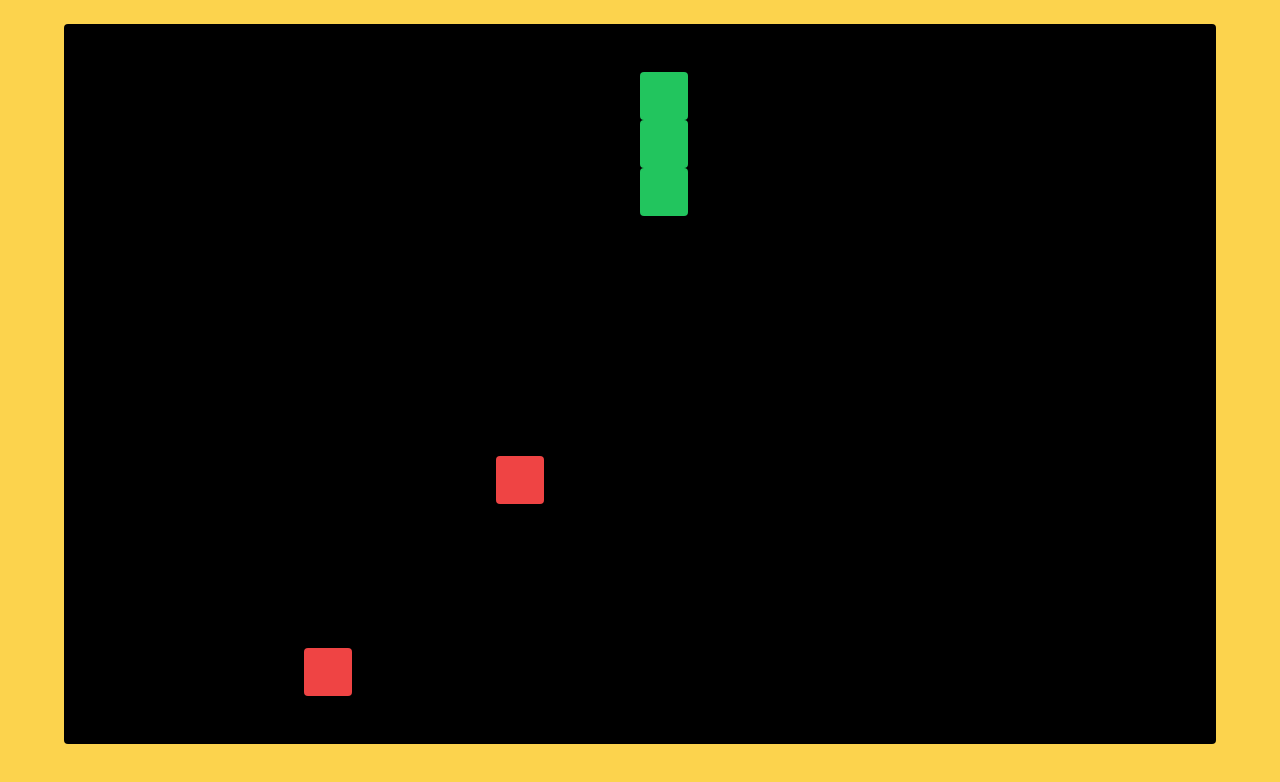
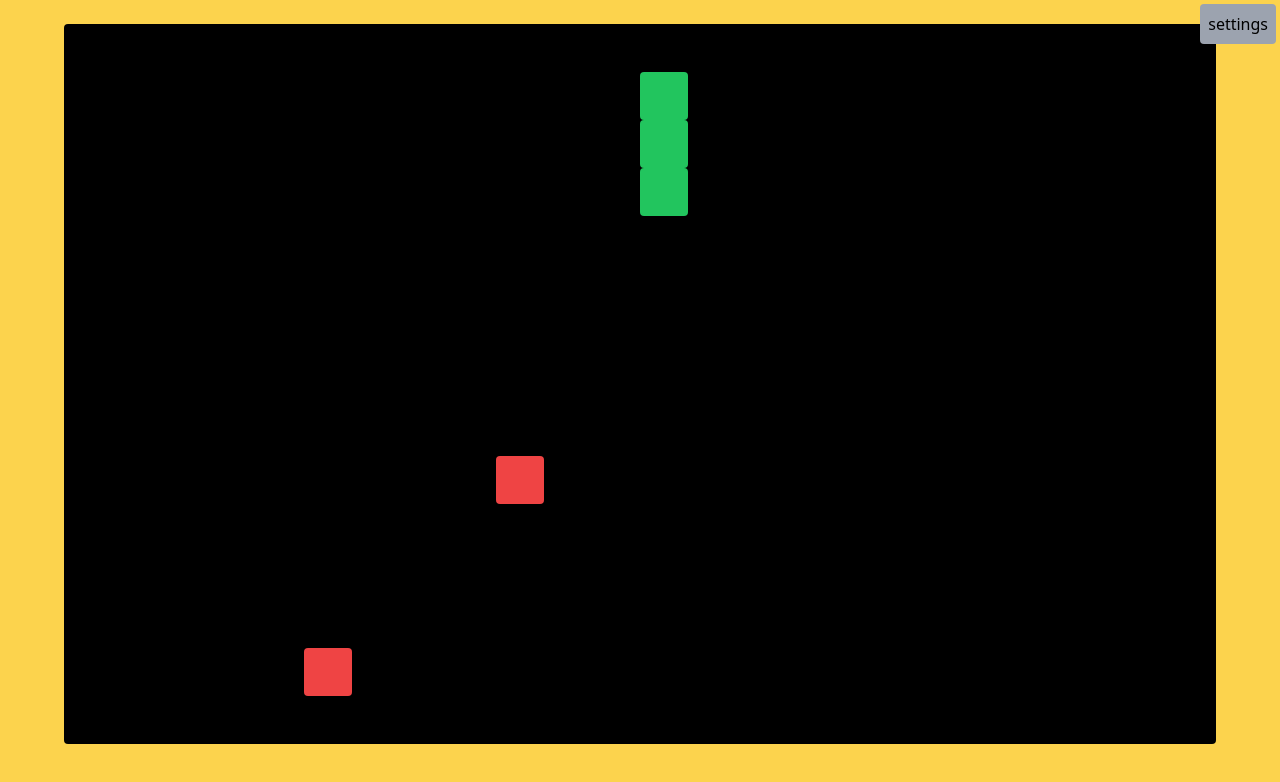
Before and after one commit to ChrisPoul/games-app, a Next.js app: page /snake in a window 1280 px wide. Shown: the top 782 px of the page. Built offline with nearby package versions, Linux system fonts and the light colour scheme.

Commit message:
Now there is a game menu and settings menu

```diff
--- /dev/null
+++ b/app/snake/components/GameMap.tsx
@@ -0,0 +1,30 @@
+import { GameObject } from "@/app/gameObject";
+import { config } from "@/app/config";
+import GameObjectComponent from "./GameObject";
+
+export default function GameMapComponent(snake: GameObject[], food: GameObject[]) {
+  return (
+    <div
+      className="bg-black m-auto relative rounded"
+      style={{
+        width: config.gameMapWidth * config.gameSizeScale + config.gameSizeUnit,
+        height: config.gameMapHeight * config.gameSizeScale + config.gameSizeUnit
+      }}
+    >
+      <div>
+        {food.map((foodItem, index) => (
+          <div key={"food-" + index}>
+            {GameObjectComponent(foodItem, "bg-red-500")}
+          </div>
+        ))}
+      </div >
+      <div>
+        {snake.map((snakeBodyPart, index) => (
+          <div key={"snake-" + index}>
+            {GameObjectComponent(snakeBodyPart, "bg-green-500")}
+          </div>
+        ))}
+      </div >
+    </div>
+  )
+}
--- a/app/snake/components/GameMenu.tsx
+++ b/app/snake/components/GameMenu.tsx
@@ -1,23 +1,46 @@
-import GameOverScreenComponent from "./GameOverScreen"
-import SettingsComponent from "./Settings"
+import { useState } from "react"
+import GameOverMenuComponent from "./GameOverMenu"
+import SettingsMenuComponent from "./SettingsMenu"
 
-export default function GameMenuComponent(menuOn: boolean, gameScore: number) {
-  let display = "hidden"
-  if (menuOn) { display = "flex" }
+export default function GameMenuComponent(gameScore: number) {
+  const [currentMenu, setCurrentMenu] = useState("none")
+  let display = "flex"
+  if (currentMenu === "none") { display = "hidden" }
+
+  function handleExit() {
+    setCurrentMenu("none")
+    display = "hidden"
+  }
+  function openSettingsMenu() {
+    setCurrentMenu("settings")
+  }
 
   return (
-    <div className={`
+    <div>
+      <div className={`
       ${display}
       items-center
       w-full h-screen
       top-0 left-0 fixed
       bg-black bg-opacity-70
       `}
-    >
-      <div className="h-[50%] w-[50%] bg-white rounded m-auto p-16 relative text-center">
-        {GameOverScreenComponent(gameScore)}
-        {SettingsComponent()}
+      >
+        <div className="h-[50%] w-[50%] bg-white rounded m-auto p-16 relative text-center">
+          {currentMenu === "game-over" && GameOverMenuComponent(gameScore)}
+          {currentMenu === "settings" && SettingsMenuComponent()}
+          <button
+            className="bg-red-600 p-4 rounded block m-auto w-28"
+            onClick={handleExit}
+          >
+            Exit
+          </button>
+        </div>
       </div>
+      <button className="absolute top-0 right-0 bg-gray-400 p-2 rounded mt-1 mr-1"
+        onClick={openSettingsMenu}
+      >
+        settings
+      </button>
     </div>
   )
 }
--- a/app/snake/components/GameOverScreen.tsx
+++ b/app/snake/components/GameOverMenu.tsx
@@ -1,4 +1,7 @@
-export default function GameOverScreenComponent(gameScore: number) {
+export default function GameOverMenuComponent(gameScore: number) {
+  function handleTryAgain() {
+    location.reload()
+  }
 
   return (
     <div>
@@ -7,11 +10,8 @@ export default function GameOverScreenComponent(gameScore: number) {
       </h1>
       <h2>{gameScore}</h2>
       <div className="flex-col space-y-4 p-6">
-        <button className="bg-blue-400 p-4 rounded block m-auto w-28" onClick={location.reload}>
+        <button className="bg-blue-400 p-4 rounded block m-auto w-28" onClick={handleTryAgain}>
           Try Again?
-        </button>
-        <button className="bg-red-600 p-4 rounded block m-auto w-28">
-          Exit
         </button>
       </div>
     </div>
--- a/app/snake/components/Settings.tsx
+++ /dev/null
@@ -1,20 +0,0 @@
-import { config } from "@/app/config";
-import { ChangeEvent, useState } from "react";
-
-export default function SettingsComponent() {
-  let [milisecondsPerFrame, setMilisecondsPerFrame] = useState(config.milisecondsPerFrame)
-
-  function updateMilisecondsPerFrame(event: ChangeEvent<HTMLInputElement>) {
-    setMilisecondsPerFrame(+event.target.value)
-    config.milisecondsPerFrame = milisecondsPerFrame
-  }
-
-  return (
-    <div>
-      <h1 className="mb-4 text-4xl font-extrabold leading-none tracking-tight text-gray-900 md:text-5xl lg:text-6xl dark:text-white">
-        Settings
-      </h1>
-      <input type="range" min={1} max={160} value={milisecondsPerFrame} step={2} onChange={updateMilisecondsPerFrame} />
-    </div>
-  )
-}
--- /dev/null
+++ b/app/snake/components/SettingsMenu.tsx
@@ -0,0 +1,25 @@
+import { config } from "@/app/config";
+
+export default function SettingsMenuComponent() {
+
+  function updateMilisecondsPerFrame(event: any) {
+    config.milisecondsPerFrame = +event.target.value
+  }
+
+  return (
+    <div>
+      <h1 className="mb-4 text-4xl font-extrabold leading-none tracking-tight text-gray-900 md:text-5xl lg:text-6xl dark:text-white">
+        Settings
+      </h1>
+      <input
+        type="range"
+        min={1}
+        max={160}
+        value={config.milisecondsPerFrame}
+        step={2}
+        onChange={updateMilisecondsPerFrame}
+        onClick={updateMilisecondsPerFrame}
+      />
+    </div>
+  )
+}
--- a/app/snake/page.tsx
+++ b/app/snake/page.tsx
@@ -6,9 +6,8 @@ import { GameObject } from "@/app/gameObject";
 import {
   snakeDirectionIsValid, getGameStatus, doInterval
 } from "./game";
-import GameObjectComponent from "./components/GameObject";
-import GameOverScreenComponent from "./components/GameOverScreen";
 import GameMenuComponent from "./components/GameMenu";
+import GameMapComponent from "./components/GameMap";
 
 let snakeDirection: string
 let newSnakeDirection = "Down"
@@ -25,17 +24,14 @@ export default function Page() {
   const [snake, setSnake] = useState([
     new GameObject(Math.floor(config.gameMapWidth / 2), 0)
   ])
-  const [menuOn, setmenuOn] = useState(false)
 
   useEffect(() => {
     let gameStatus = getGameStatus(snake)
     switch (gameStatus) {
       case "ending":
         config.milisecondsPerFrame = 100
+        break
       case "game-over":
-        setTimeout(() => {
-          setmenuOn(true)
-        }, 1000)
         return
     }
     const interval = setInterval(() => {
@@ -61,29 +57,8 @@ export default function Page() {
   }
   return (
     <div className="bg-amber-300 h-screen pt-6 z--10">
-      <div
-        className="bg-black m-auto relative rounded"
-        style={{
-          width: config.gameMapWidth * config.gameSizeScale + config.gameSizeUnit,
-          height: config.gameMapHeight * config.gameSizeScale + config.gameSizeUnit
-        }}
-      >
-        <div>
-          {food.map((foodItem, index) => (
-            <div key={"food-" + index}>
-              {GameObjectComponent(foodItem, "bg-red-500")}
-            </div>
-          ))}
-        </div >
-        <div>
-          {snake.map((snakeBodyPart, index) => (
-            <div key={"snake-" + index}>
-              {GameObjectComponent(snakeBodyPart, "bg-green-500")}
-            </div>
-          ))}
-        </div >
-      </div>
-      {GameMenuComponent(menuOn, snake.length)}
+      {GameMapComponent(snake, food)}
+      {GameMenuComponent(snake.length)}
     </div>
   )
 }
```
